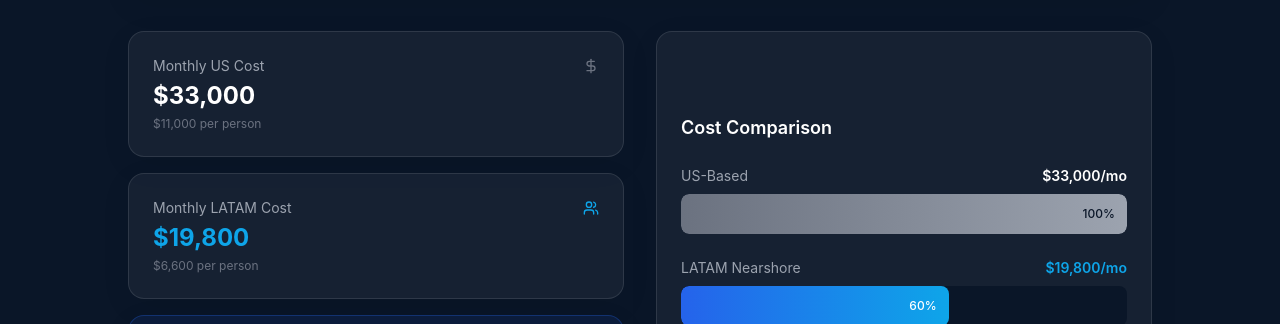
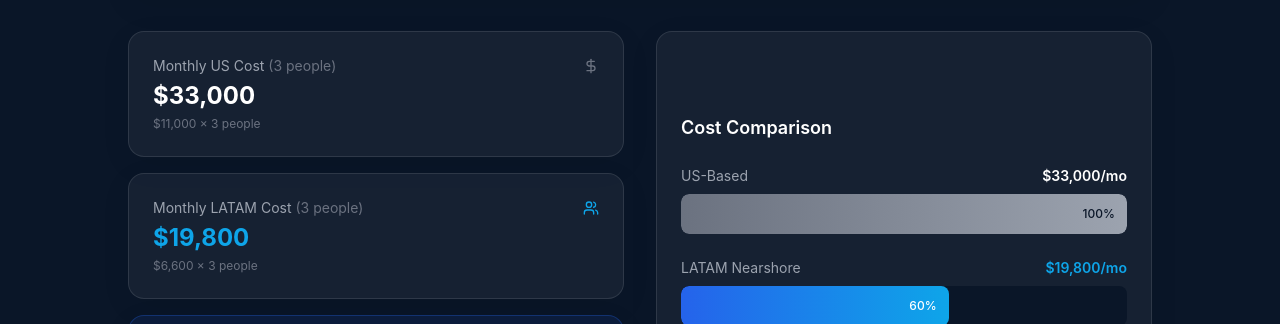
Before and after one commit to csorto2263/SMarDevs, a Next.js app: page /savings-calculator in a window 1280 px wide. Shown: the part 839-1163 px from the top of the page. Built offline with nearby package versions, Linux system fonts and the light colour scheme.

Commit message:
Clarify cost cards: show number of people and multiplication breakdown

```diff
--- a/src/app/savings-calculator/page.tsx
+++ b/src/app/savings-calculator/page.tsx
@@ -226,25 +226,25 @@ export default function SavingsCalculatorPage() {
                 <div className="space-y-4">
                   <div className="shadow-glass rounded-2xl border border-white/10 bg-white/5 p-6">
                     <div className="flex items-center justify-between mb-1">
-                      <span className="text-sm text-gray-400">Monthly US Cost</span>
+                      <span className="text-sm text-gray-400">Monthly US Cost <span className="text-gray-500">({hires} {hires === 1 ? "person" : "people"})</span></span>
                       <DollarSign className="w-4 h-4 text-gray-500" />
                     </div>
                     <p className="text-2xl font-bold text-white">{formatCurrency(monthlyUS)}</p>
                     <p className="text-xs text-gray-500 mt-1">
-                      {formatCurrency(data.us)} per person
+                      {formatCurrency(data.us)} &times; {hires} {hires === 1 ? "person" : "people"}
                     </p>
                   </div>
 
                   <div className="shadow-glass rounded-2xl border border-white/10 bg-white/5 p-6">
                     <div className="flex items-center justify-between mb-1">
-                      <span className="text-sm text-gray-400">Monthly LATAM Cost</span>
+                      <span className="text-sm text-gray-400">Monthly LATAM Cost <span className="text-gray-500">({hires} {hires === 1 ? "person" : "people"})</span></span>
                       <Users className="w-4 h-4 text-accent-500" />
                     </div>
                     <p className="text-2xl font-bold text-accent-500">
                       {formatCurrency(monthlyLATAM)}
                     </p>
                     <p className="text-xs text-gray-500 mt-1">
-                      {formatCurrency(data.latam)} per person
+                      {formatCurrency(data.latam)} &times; {hires} {hires === 1 ? "person" : "people"}
                     </p>
                   </div>
 
```
